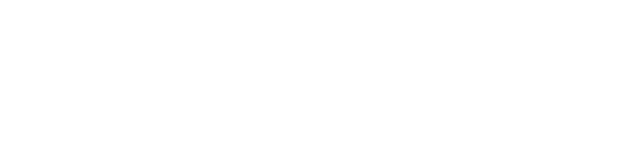
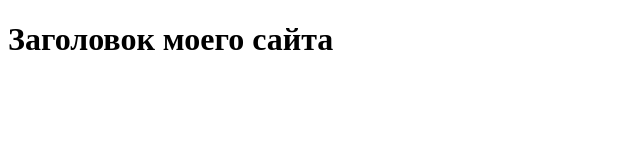
Before and after one commit to Meilleurami21/my-site, a plain HTML site: page index.html in a window 1280 px wide. Shown: the whole page, without its empty margins (0-640 px from the left). Drawn offline with Linux system fonts and the light colour scheme; files that its build step writes are made by us from their sources.

Commit message:
Создана шапка проекта

```diff
--- a/index.html
+++ b/index.html
@@ -3,10 +3,14 @@
 <head>
     <meta charset="UTF-8">
     <meta name="viewport" content="width=device-width, initial-scale=1.0">
-    <link rel="stylesheet" href="style.css">
+    <link rel="stylesheet" href="./css/style.css">
     <title>Document</title>
 </head>
 <body>
-
+    <header>
+        <h1>
+            Заголовок моего сайта
+        </h1>
+    </header>
 </body>
 </html>
```
